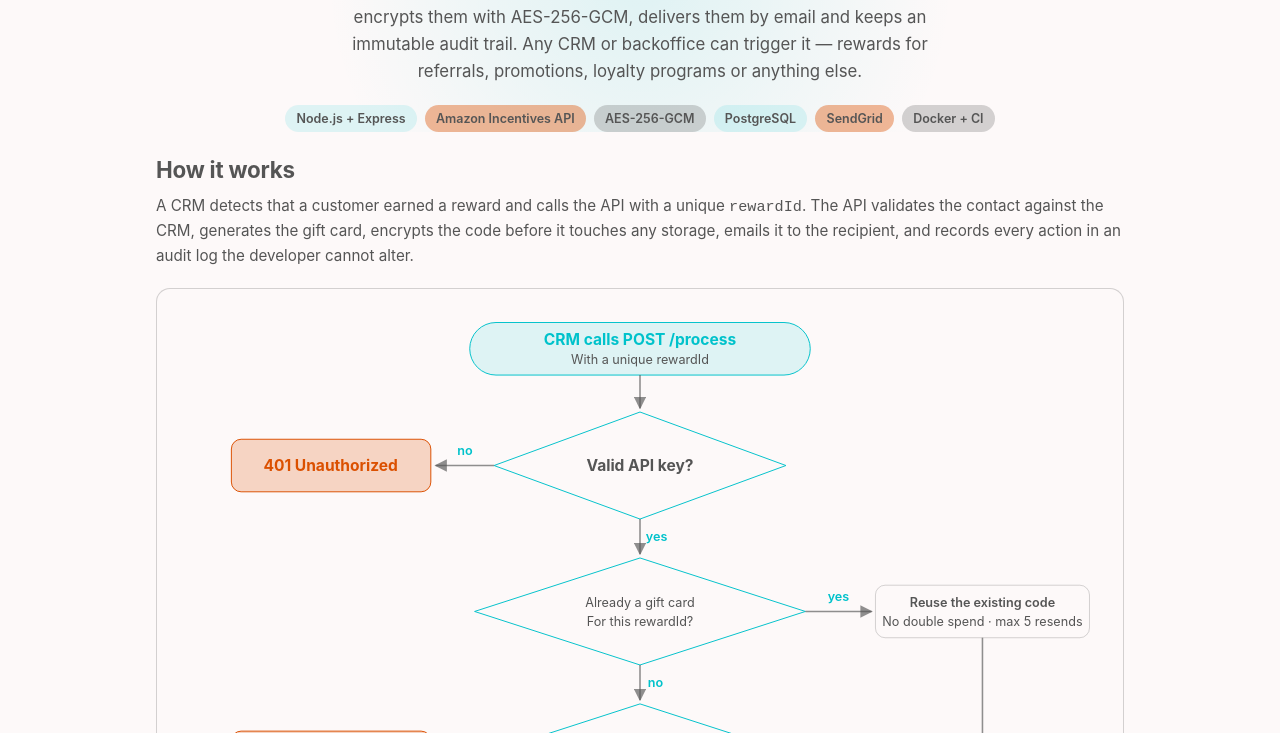
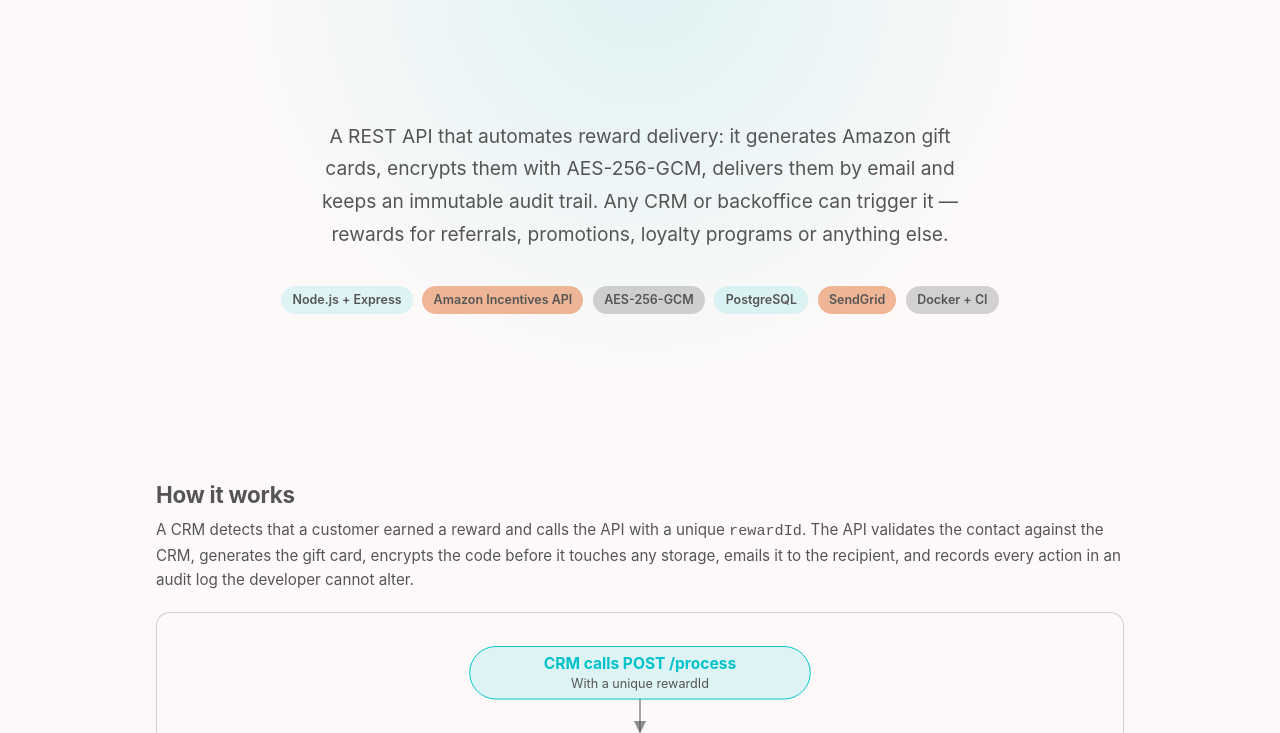
Before and after one commit to claudiavas/gift-cards-api-demo, a website: page public/index.html in a window 1280 px wide. Shown: the part 67-800 px from the top of the page. Drawn offline with Linux system fonts and the light colour scheme; no server answers.

Commit message:
feat: menú de navegación funcional y hero con más espacio
- Nav links hacen scroll suave al título de cada sección (scroll-margin-top compensa el topbar fijo)
- Hero con más padding vertical y min-height para que respire
- Fix: entidad &amp; se mostraba literal en "Generate & send"

```diff
--- a/public/index.html
+++ b/public/index.html
@@ -58,10 +58,12 @@
     }
   }
   * { box-sizing: border-box; margin: 0; padding: 0; }
+  html { scroll-behavior: smooth; }
   body {
     font-family: -apple-system, BlinkMacSystemFont, "Segoe UI", Roboto, sans-serif;
     background: var(--bg); color: var(--text); line-height: 1.6;
   }
+  section[id] { scroll-margin-top: 4.5rem; }
   .wrap { max-width: 1000px; margin: 0 auto; padding: 0 1rem; }
 
   body { padding-top: 2.75rem; }
@@ -110,10 +112,14 @@
   .icon-link svg { width: 1.05rem; height: 1.05rem; stroke: currentColor; fill: none; stroke-width: 1.8; stroke-linecap: round; stroke-linejoin: round; }
   .icon-link.github svg { fill: currentColor; stroke: none; width: 1.1rem; height: 1.1rem; }
 
-  header { padding: 3.25rem 0 2.25rem; text-align: center; background:
-    radial-gradient(circle at 50% 0%, var(--accent-soft) 0%, transparent 60%); }
-  header p.tagline { color: var(--text); margin: 0 auto; font-size: 1.05rem; max-width: 640px; }
-  .badges { display: flex; flex-wrap: wrap; gap: 0.5rem; justify-content: center; margin-top: 1.25rem; }
+  header {
+    padding: 6rem 0 4.5rem; text-align: center;
+    display: flex; flex-direction: column; justify-content: center;
+    min-height: 60vh;
+    background: radial-gradient(circle at 50% 0%, var(--accent-soft) 0%, transparent 60%);
+  }
+  header p.tagline { color: var(--text); margin: 0 auto; font-size: 1.2rem; max-width: 680px; line-height: 1.7; }
+  .badges { display: flex; flex-wrap: wrap; gap: 0.6rem; justify-content: center; margin-top: 2.25rem; }
   .badge {
     font-size: 0.78rem; font-weight: 600; padding: 0.25rem 0.7rem; border-radius: 99px;
     background: var(--accent-soft); color: #555555;
@@ -545,7 +551,7 @@
       'cfg.name': 'Recipient name', 'cfg.email': 'Recipient email', 'cfg.amount': 'Amount',
       'cfg.reward': 'rewardId (idempotency key)', 'cfg.newReward': '↻ New rewardId',
       'ps.1.h': 'Authentication', 'ps.1.p': 'Call without an API key and watch the API reject it.',
-      'ps.2.h': 'Generate &amp; send', 'ps.2.p': 'Full pipeline: validate, generate, encrypt, store, email, audit.',
+      'ps.2.h': 'Generate & send', 'ps.2.p': 'Full pipeline: validate, generate, encrypt, store, email, audit.',
       'ps.3.h': 'Idempotency', 'ps.3.p': 'Same rewardId again — no second card, the existing one is resent.',
       'ps.4.h': 'Encrypted storage', 'ps.4.p': 'Inspect the database: ciphertext only, never plaintext.',
       'ps.5.h': 'The email', 'ps.5.p': 'Preview the (simulated) email the customer would receive.',
```
